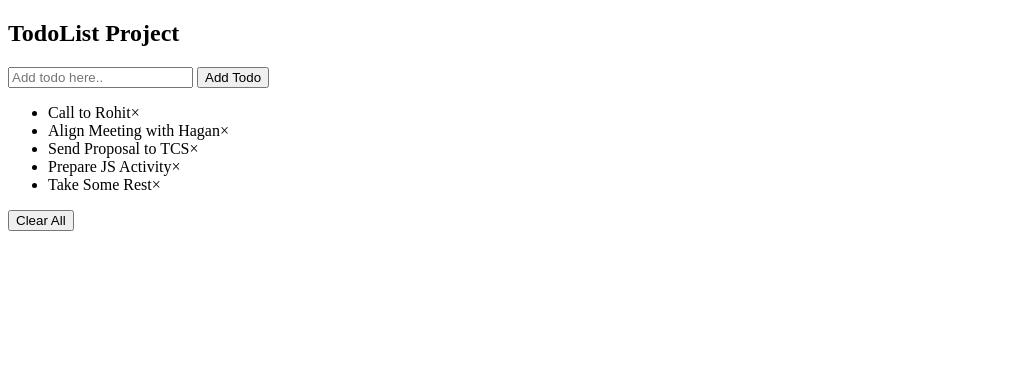
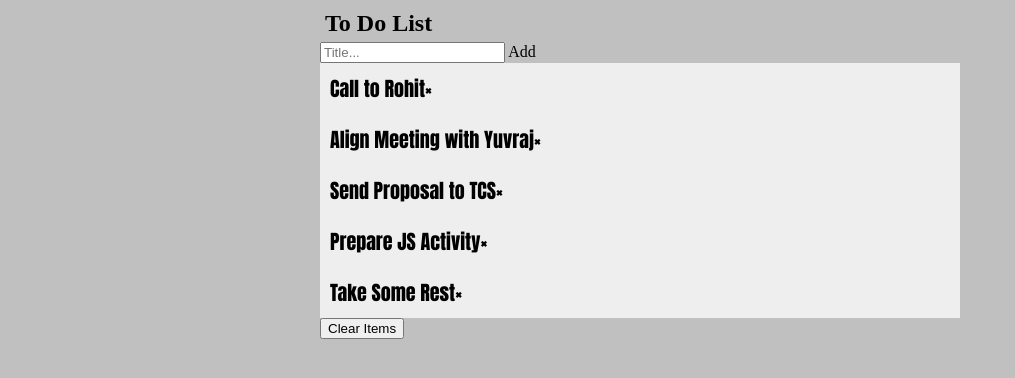
Before and after one commit to haganvrazel/JavaScript_Sessions, a plain HTML site: page ToDoList_Project/index.html in a window 1280 px wide. Shown: the whole page, without its empty margins (0-1015 px from the left). Drawn offline with Linux system fonts and the light colour scheme.

Commit message:
added css to todo progect

```diff
--- a/ToDoList_Project/index.html
+++ b/ToDoList_Project/index.html
@@ -1,30 +1,30 @@
+
 <!DOCTYPE html>
-<html lang="en">
+<html>
+
 <head>
-    <meta charset="UTF-8">
-    <meta name="viewport" content="width=device-width, initial-scale=1.0">
-    <title>Document</title>
+    <link rel="stylesheet" type="text/css" href="mystyle.css">
 </head>
+
 <body>
 
-    <h2>TodoList Project</h2>
-
-    <div>
-        <input type="text" id="myInput" placeholder="Add todo here..">
-        <button onclick="newTodo()">Add Todo</button>
+    <div class="header">
+        <h2 style="margin:5px">To Do List</h2>
+        <input type="text" id="myInput" placeholder="Title...">
+        <span onclick="newElement()" class="addBtn">Add</span>
     </div>
 
-    <ul id="myList">
+    <ul id="myUL">
         <li>Call to Rohit</li>
-        <li>Align Meeting with Hagan</li>
+        <li>Align Meeting with Yuvraj</li>
         <li>Send Proposal to TCS</li>
         <li>Prepare JS Activity</li>
         <li>Take Some Rest</li>
     </ul>
+    <button type="button" id="clear-list" onclick="removeAll()">Clear Items</button>
 
-    <button onclick="removeAll()">Clear All</button>
-
-    <script src="myscript.js"></script>
+    <script type="text/javascript" src="myscript.js"></script>
 
 </body>
+
 </html>
--- /dev/null
+++ b/ToDoList_Project/mystyle.css
@@ -0,0 +1,33 @@
+* {
+    box-sizing: border-box;
+}
+
+body {
+    background-color: silver;
+    margin: 10px auto;
+    min-width: 250px;
+    max-width: 50%;
+}
+
+ul {
+    margin: 0;
+    padding: 0;
+}
+
+ul li {
+    cursor: pointer;
+    position: relative;
+    padding: 10px;
+    list-style-type: none;
+    font-size: 20px;
+    background-color: #eeeeee;
+    transition: 0.2s;
+}
+
+ul li:hover {
+    background-color: darkgray;
+}
+
+#myUL {
+    font-family: Impact, Haettenschweiler, 'Arial Narrow Bold', sans-serif;
+}
```
